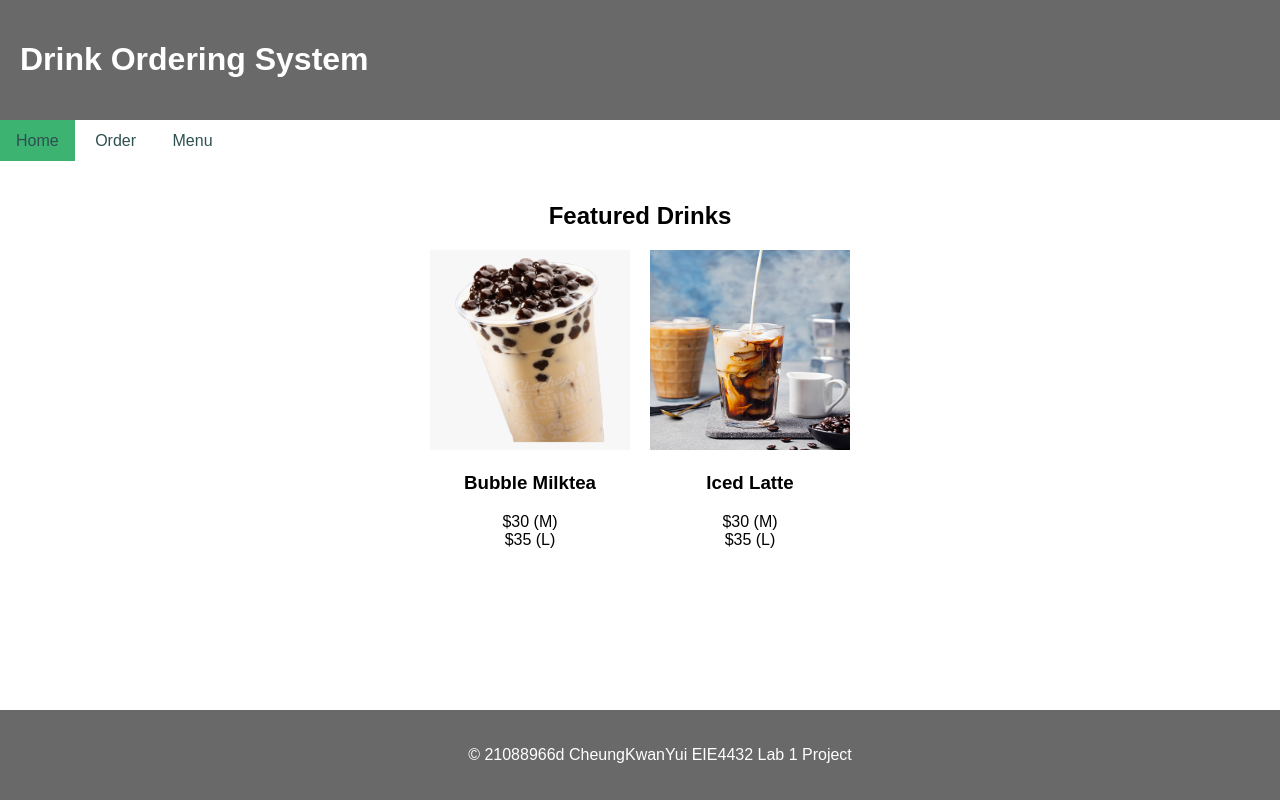
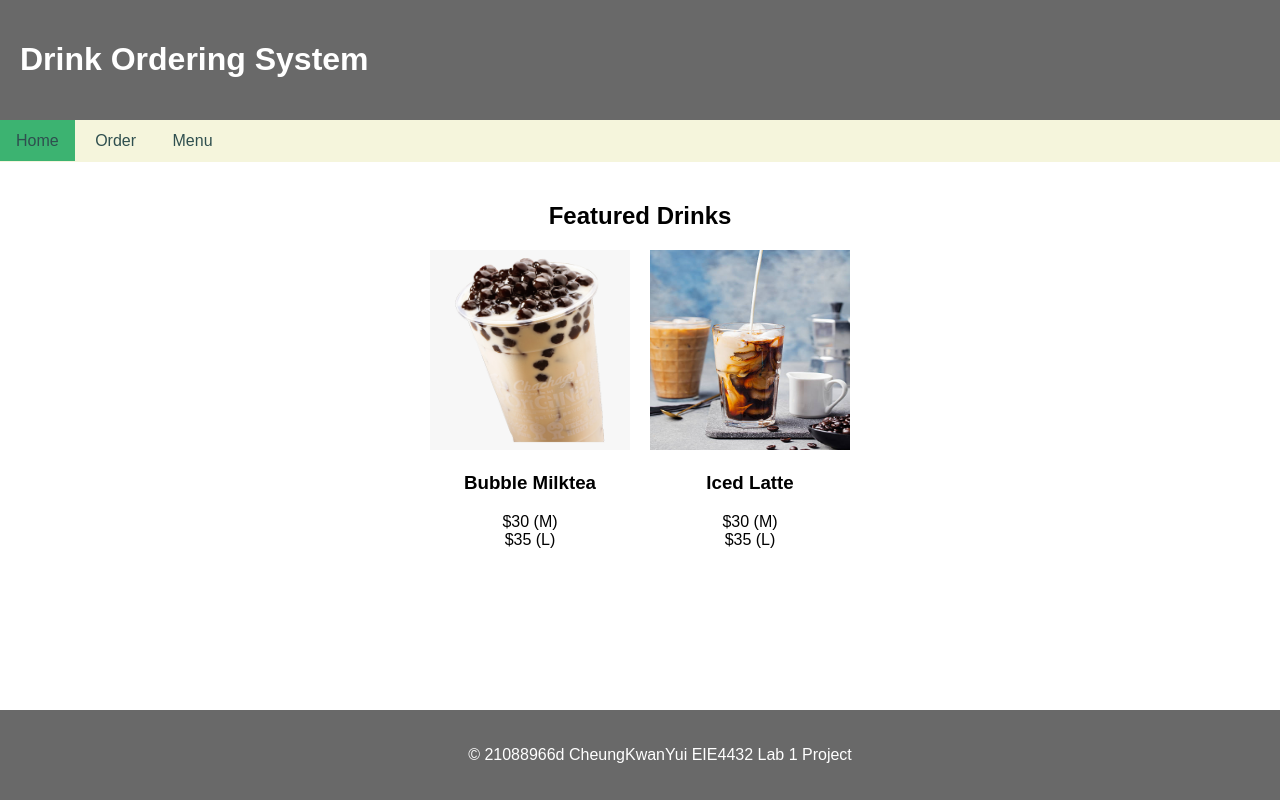
Before and after one commit to Clement458/eie4432_lab1, a plain HTML site: page index.html in a window 1280 px wide. Drawn offline with Linux system fonts and the light colour scheme.

Commit message:
Add files via upload

```diff
--- a/styles/main.css
+++ b/styles/main.css
@@ -17,6 +17,7 @@ nav ul{
     list-style-type:none;
     margin:0px;
     padding:12px 0px 12px 0px;
+    background-color: beige;
 }
 
 nav ul li{
--- a/styles/order.css
+++ b/styles/order.css
@@ -19,6 +19,7 @@ nav ul{
     list-style-type:none;
     margin:0px;
     padding:12px 0px 12px 0px;
+    background-color: beige;
 }
 
 nav ul li{
```
